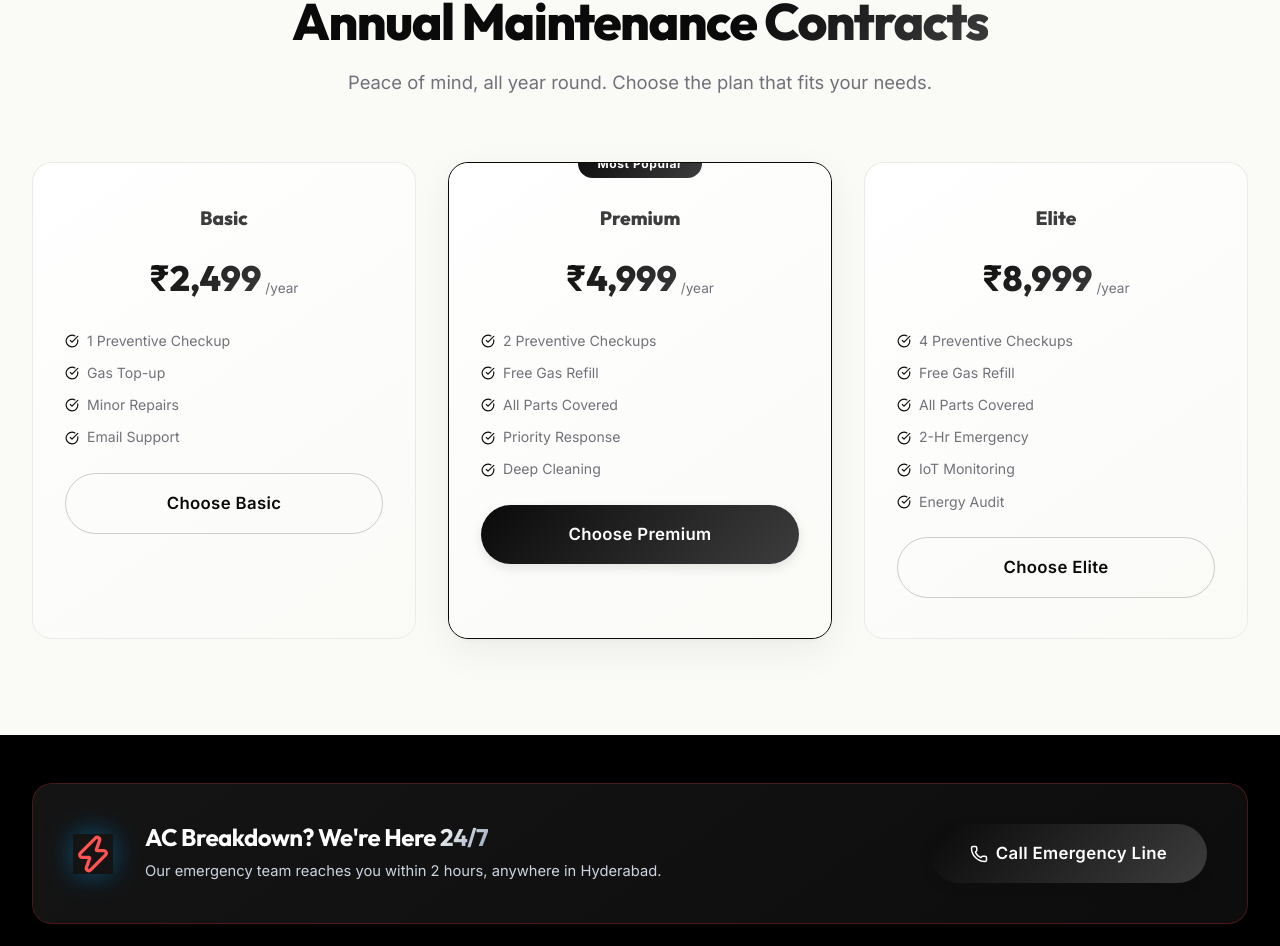
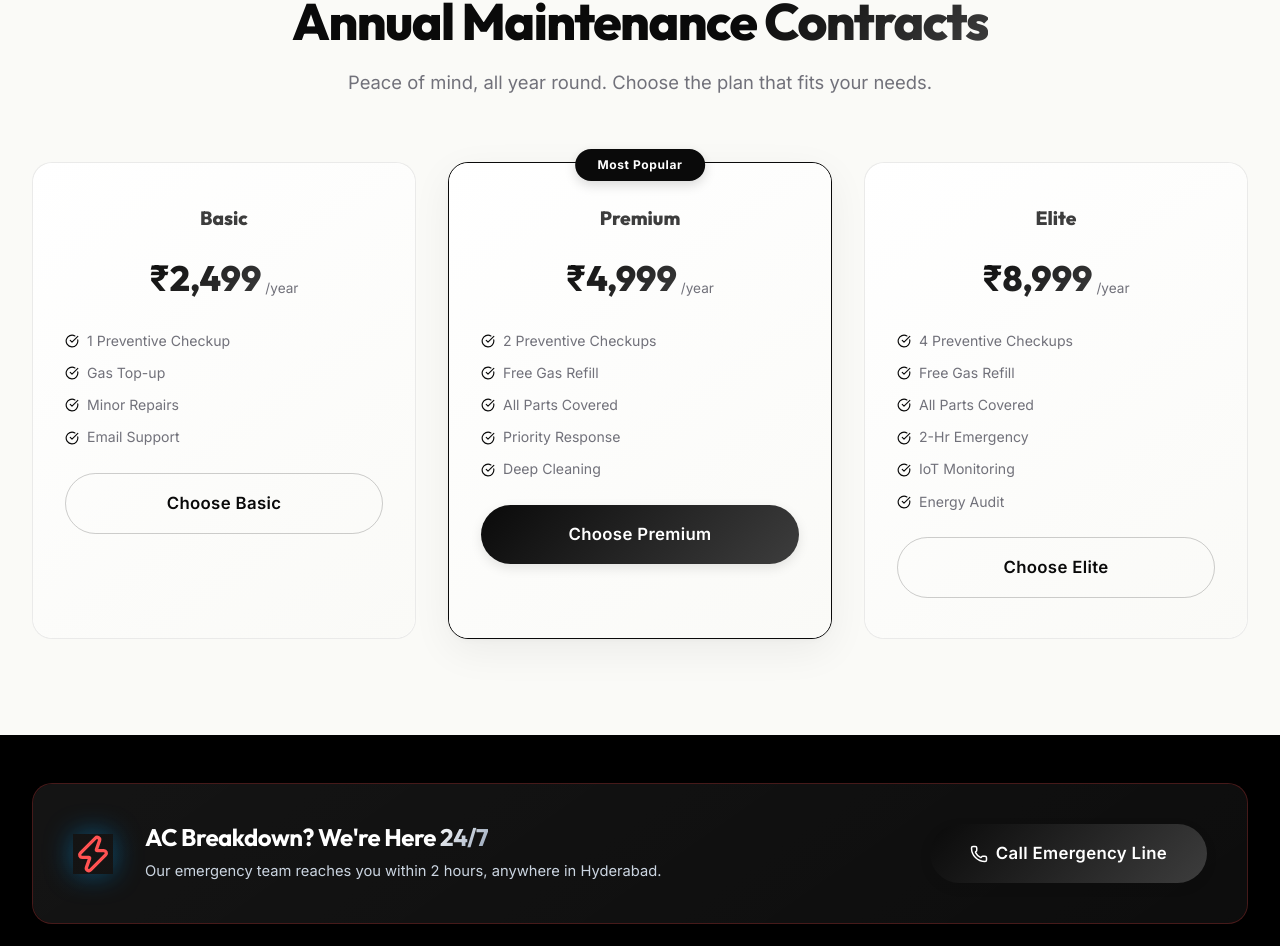
Before and after one commit to kunchalaphanendra/JKCOMFORTS, a React (Vite) app: page /services in a window 1280 px wide. Shown: the part 2105-3051 px from the top of the page. Built offline with nearby package versions, Linux system fonts and the light colour scheme.

Commit message:
fix: Most Popular badge clipped on AMC Premium card - add overflow:visible, center badge, solid black bg with white text, z-index layering

```diff
--- a/src/styles/Pages.css
+++ b/src/styles/Pages.css
@@ -215,18 +215,24 @@
   border-color: var(--text-primary);
   box-shadow: var(--shadow-card);
   transform: scale(1.03);
+  overflow: visible;
 }
 
 .amc-popular {
   position: absolute;
   top: -14px;
-  background: var(--gradient-primary);
-  color: white;
+  left: 50%;
+  transform: translateX(-50%);
+  background: #0a0a0a;
+  color: #ffffff;
   font-size: 0.75rem;
   font-weight: 700;
-  padding: 0.3rem 1.2rem;
+  padding: 0.4rem 1.4rem;
   border-radius: 50px;
   letter-spacing: 0.05em;
+  white-space: nowrap;
+  z-index: 5;
+  box-shadow: 0 4px 12px rgba(0, 0, 0, 0.15);
 }
 
 .amc-name {
```
